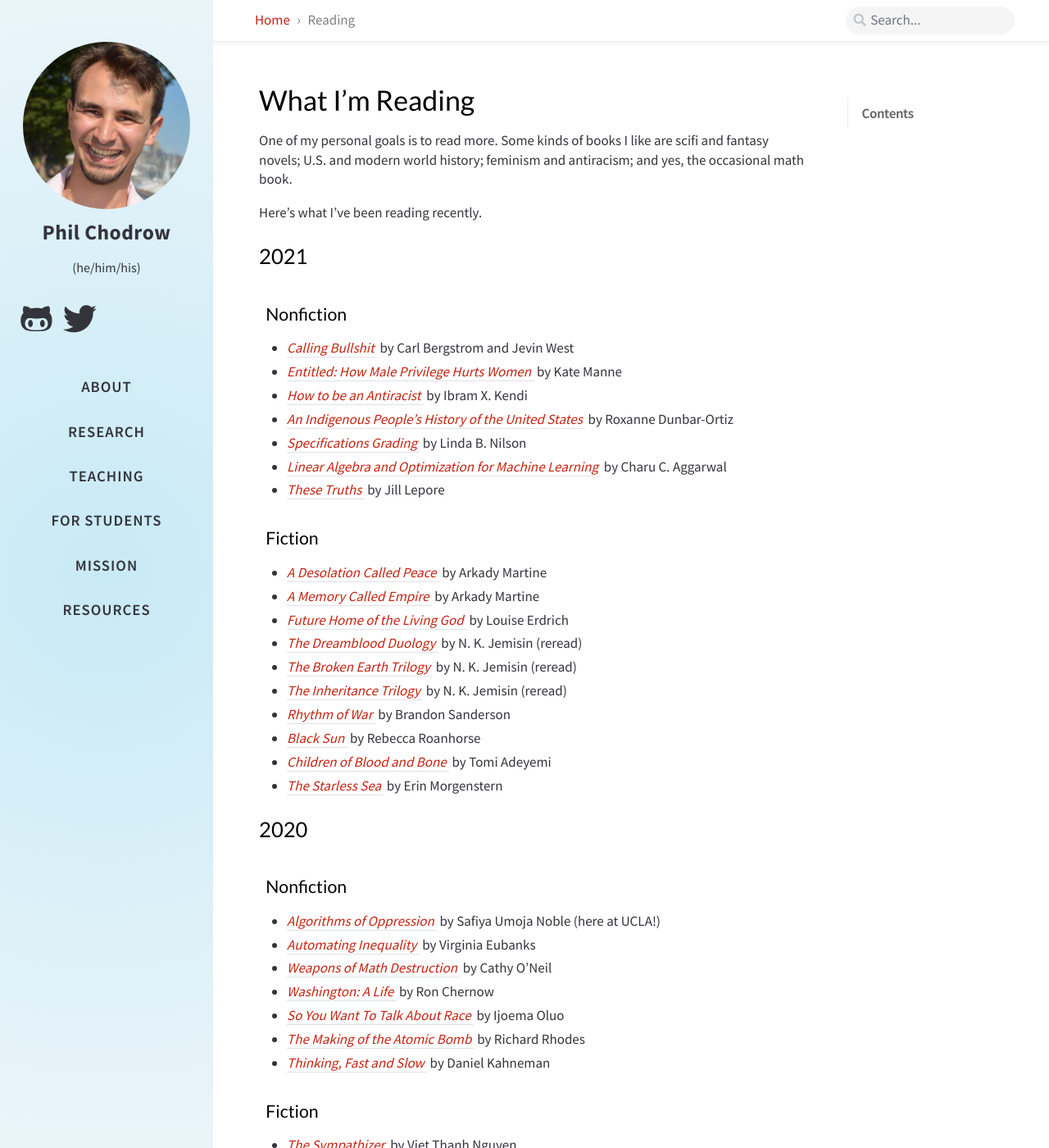
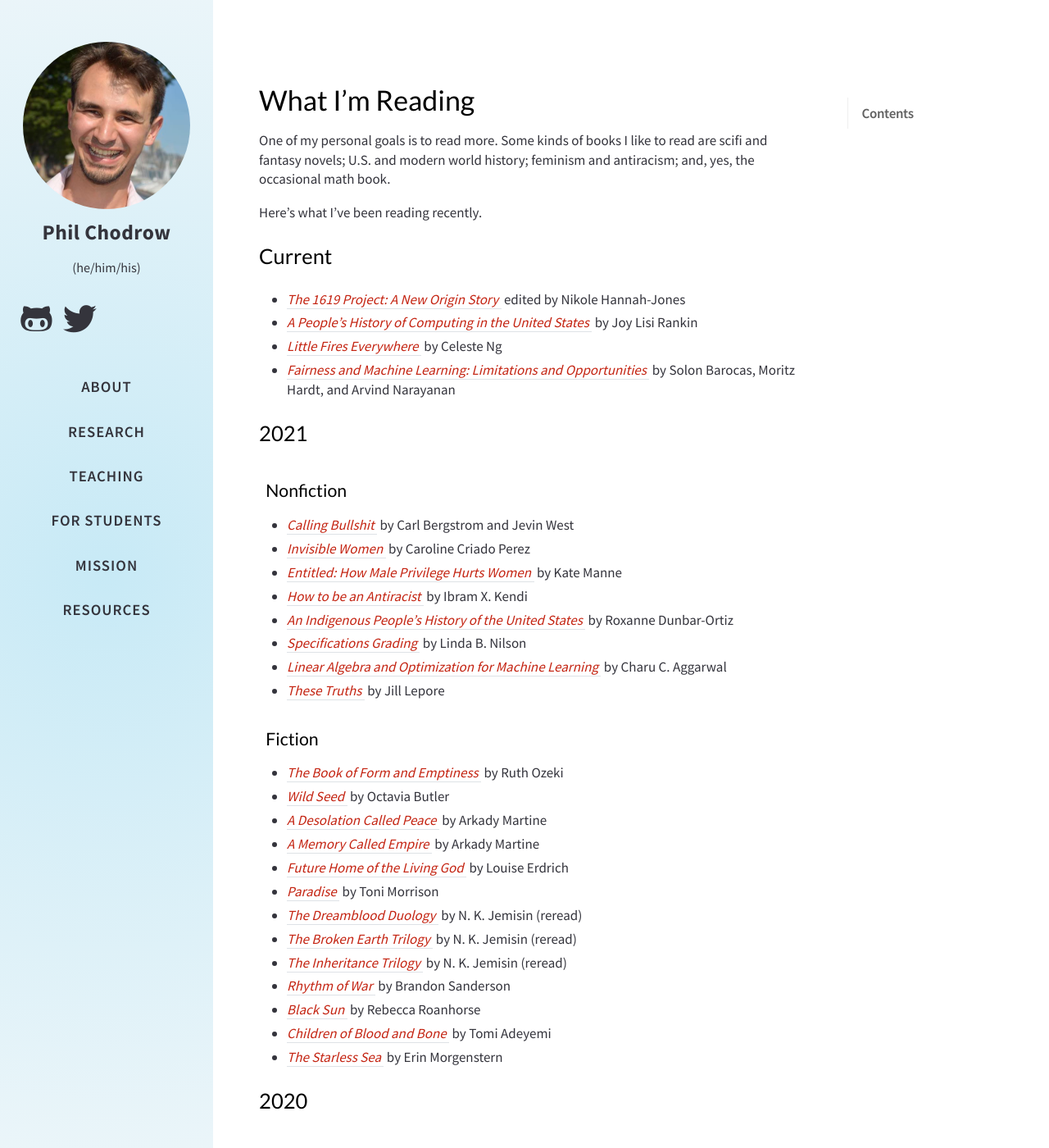
Before and after one commit to PhilChodrow/UCLA-website, a Jekyll site: the page built from reading.md, in a window 1280 px wide and 1400 px high. Shown: the whole window at 82% size. Built offline with Jekyll 4.4.1, drawn with Linux system fonts in a browser that asks for light colours; nearby versions of some CDN libraries; comment, search, counter and statistics services are not loaded; a style sheet for code colours, icons or effects is not loaded; some of the changed text lies outside the part shown.

Commit message:
add some reading

```diff
--- a/reading.md
+++ b/reading.md
@@ -7,16 +7,25 @@ order: 2
 
 # What I'm Reading
 
-One of my personal goals is to read more. Some kinds of books I like are scifi and fantasy novels; U.S. and modern world history; feminism and antiracism; and yes, the occasional math book.
+One of my personal goals is to read more. Some kinds of books I like to read are scifi and fantasy novels; U.S. and modern world history; feminism and antiracism; and, yes, the occasional math book.
 
 
 Here's what I've been reading recently.
+
+## Current
+
+- [*The 1619 Project: A New Origin Story*](https://bookshop.org/books/the-1619-project-a-new-origin-story/9780593230572) edited by Nikole Hannah-Jones
+- [*A People's History of Computing in the United States*](https://bookshop.org/books/a-people-s-history-of-computing-in-the-united-states/9780674970977) by Joy Lisi Rankin
+- [*Little Fires Everywhere*](https://bookshop.org/books/little-fires-everywhere/9780735224315) by Celeste Ng
+- [*Fairness and Machine Learning: Limitations and Opportunities*](https://fairmlbook.org) by Solon Barocas, Moritz Hardt, and Arvind Narayanan
+
 
 ## 2021
 
 ### &nbsp; Nonfiction
 
 - [*Calling Bullshit*](https://bookshop.org/books/calling-bullshit-the-art-of-skepticism-in-a-data-driven-world/9780525509202) by Carl Bergstrom and Jevin West
+- [*Invisible Women*](https://bookshop.org/books/invisible-women-data-bias-in-a-world-designed-for-men/9781419735219) by Caroline Criado Perez
 - [*Entitled: How Male Privilege Hurts Women*](https://bookshop.org/books/entitled-how-male-privilege-hurts-women/9781984826558) by Kate Manne
 - [*How to be an Antiracist*](https://bookshop.org/books/how-to-be-an-antiracist/9780525509288) by Ibram X. Kendi
 - [*An Indigenous People's History of the United States*](https://bookshop.org/books/an-indigenous-peoples-history-of-the-united-states/9780807057834) by Roxanne Dunbar-Ortiz
@@ -27,9 +36,12 @@ Here's what I've been reading recently.
 
 ### &nbsp; Fiction
 
+- [*The Book of Form and Emptiness*](https://bookshop.org/books/the-book-of-form-and-emptiness/9780399563645) by Ruth Ozeki
+- [*Wild Seed*](https://bookshop.org/books/wild-seed/9781538751480) by Octavia Butler
 - [*A Desolation Called Peace*](https://bookshop.org/books/a-desolation-called-peace-9781250186478/9781250186478) by Arkady Martine
 - [*A Memory Called Empire*](https://bookshop.org/books/a-memory-called-empire/9781250186447) by Arkady Martine
 - [*Future Home of the Living God*](https://bookshop.org/books/future-home-of-the-living-god/9780062694065) by Louise Erdrich
+- [*Paradise*](https://bookshop.org/books/paradise-9780804169882/9780804169882) by Toni Morrison
 - [*The Dreamblood Duology*](https://bookshop.org/books/the-killing-moon/9780316187282) by N. K. Jemisin (reread)
 - [*The Broken Earth Trilogy*](https://bookshop.org/books/the-broken-earth-trilogy-the-fifth-season-the-obelisk-gate-the-stone-sky/9780316527194) by N. K. Jemisin (reread)
 - [*The Inheritance Trilogy*](https://bookshop.org/books/the-inheritance-trilogy/9780316334006) by N. K. Jemisin (reread)
```
Also changed, not shown: other parts of reading.md (+1 -1 lines), 1 other file.
